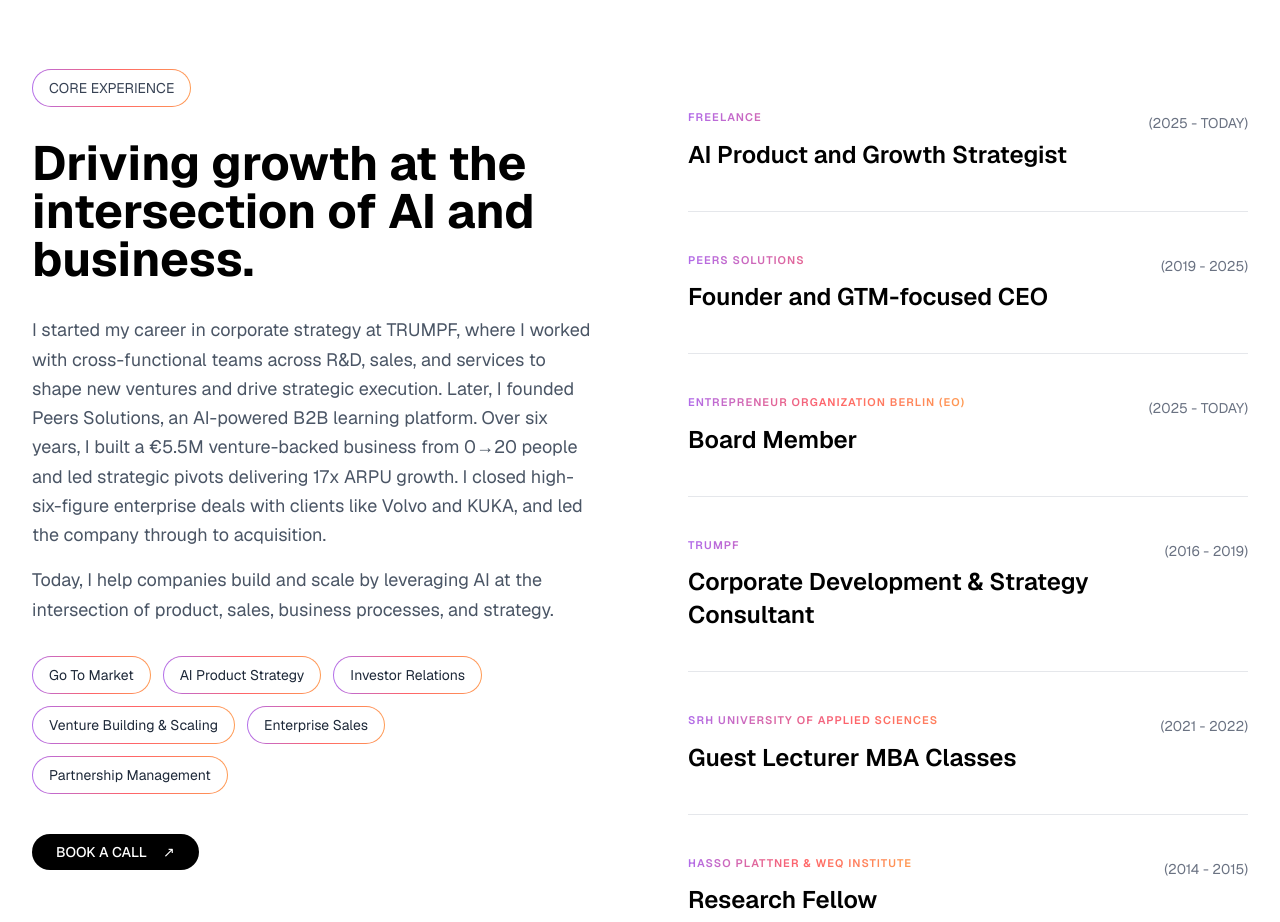
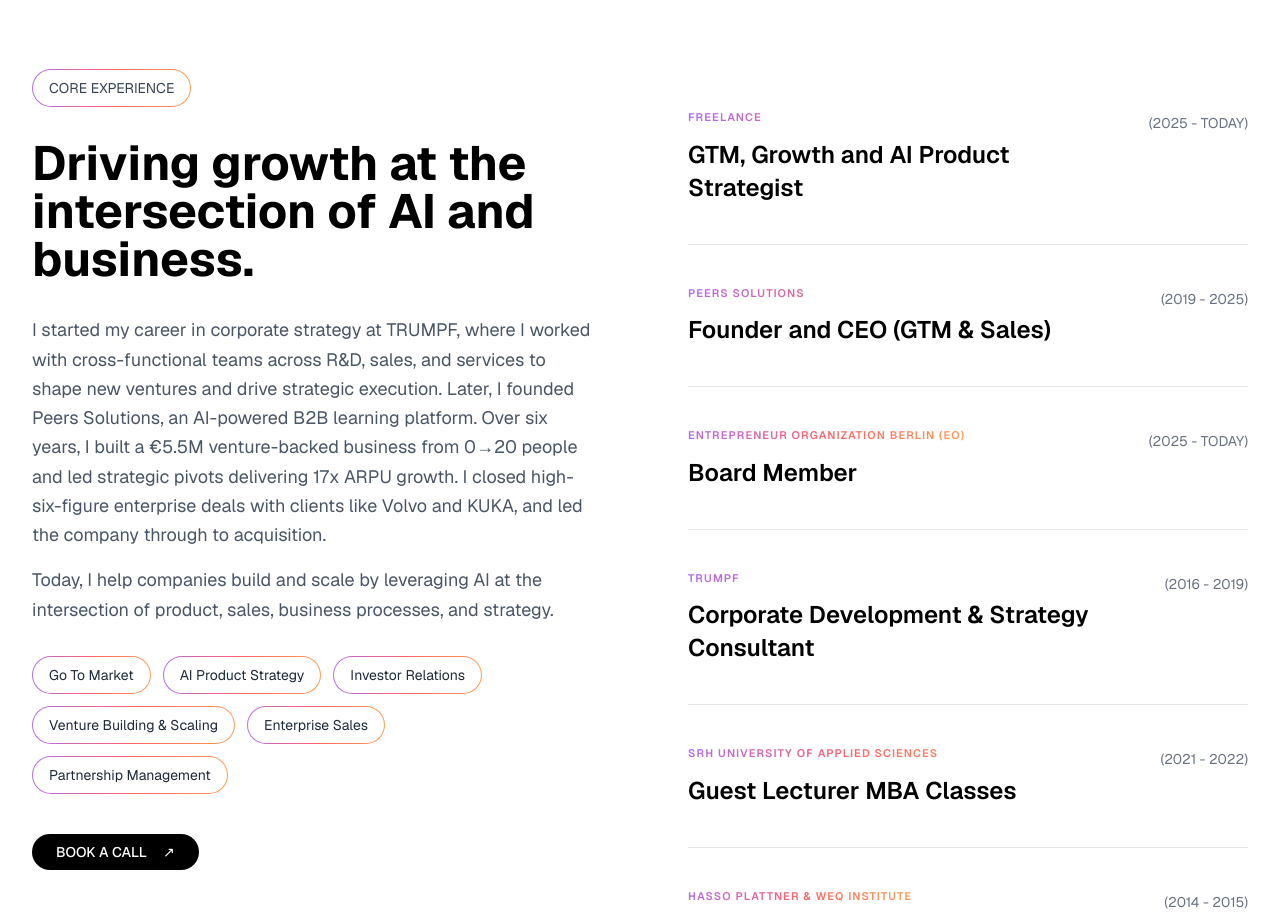
Before and after one commit to oguzhan/elisa-website, a Next.js app: page / in a window 1280 px wide. Shown: the part 1220-2142 px from the top of the page. Built offline with nearby package versions, Linux system fonts and the light colour scheme; a web font is replaced by a local one.

Commit message:
Update CV section titles: GTM, Growth and AI Product Strategist; Founder and CEO (GTM & Sales)

```diff
--- a/components/about-section.tsx
+++ b/components/about-section.tsx
@@ -45,8 +45,8 @@ export function AboutSection() {
           <div className="animate-in fade-in-0 slide-in-from-right-8 duration-700 delay-200">
             <div className="divide-y divide-gray-200">
               {[
-                { company: "freelance", role: "AI Product and Growth Strategist", period: "(2025 - TODAY)" },
-                { company: "PEERS SOLUTIONS", role: "Founder and GTM-focused CEO", period: "(2019 - 2025)" },
+                { company: "freelance", role: "GTM, Growth and AI Product Strategist", period: "(2025 - TODAY)" },
+                { company: "PEERS SOLUTIONS", role: "Founder and CEO (GTM & Sales)", period: "(2019 - 2025)" },
                 { company: "ENTREPRENEUR ORGANIZATION BERLIN (EO)", role: "Board Member", period: "(2025 - TODAY)" },
                 { company: "TRUMPF", role: "Corporate Development & Strategy Consultant", period: "(2016 - 2019)" },
                 { company: "SRH UNIVERSITY OF APPLIED SCIENCES", role: "Guest Lecturer MBA Classes", period: "(2021 - 2022)" },
```
